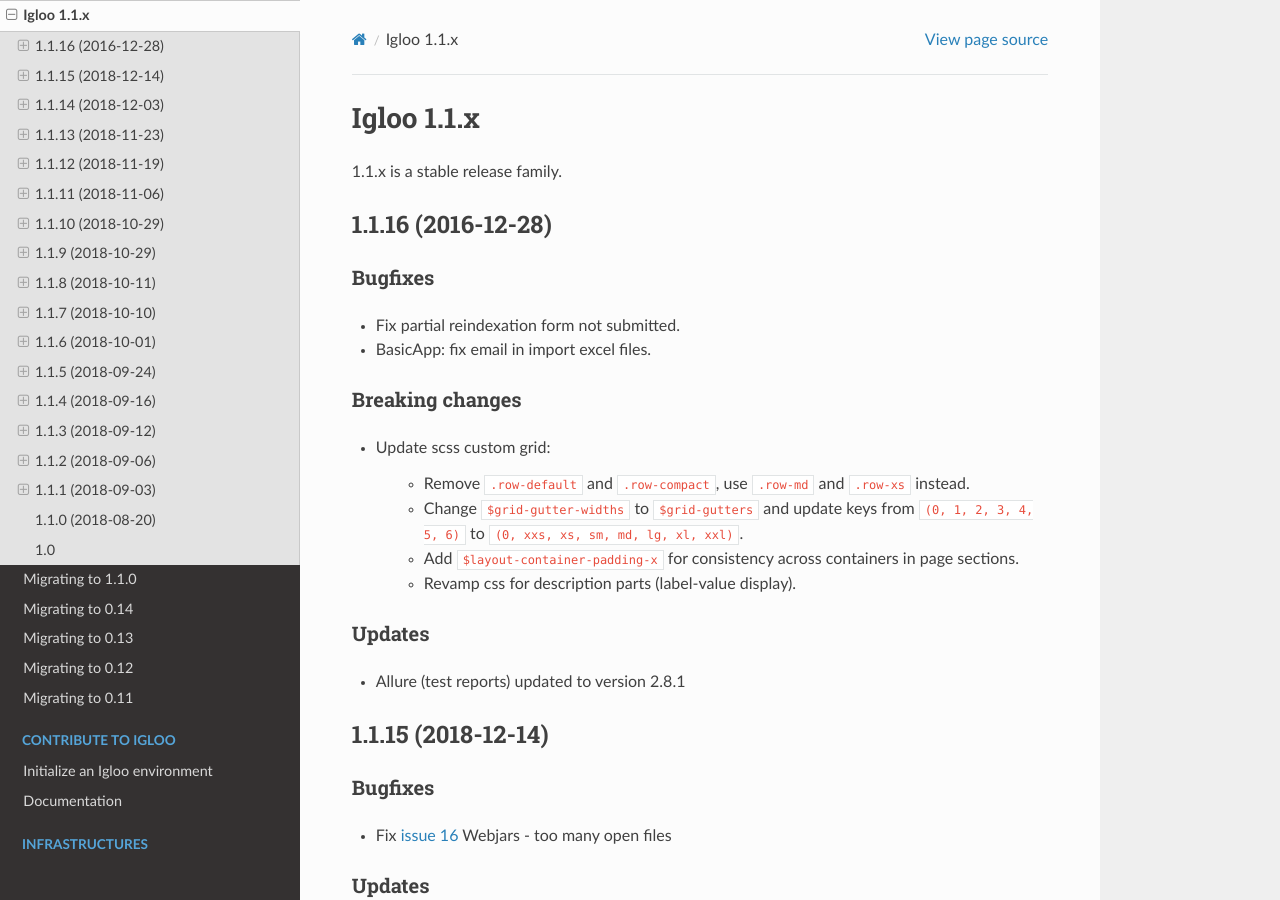
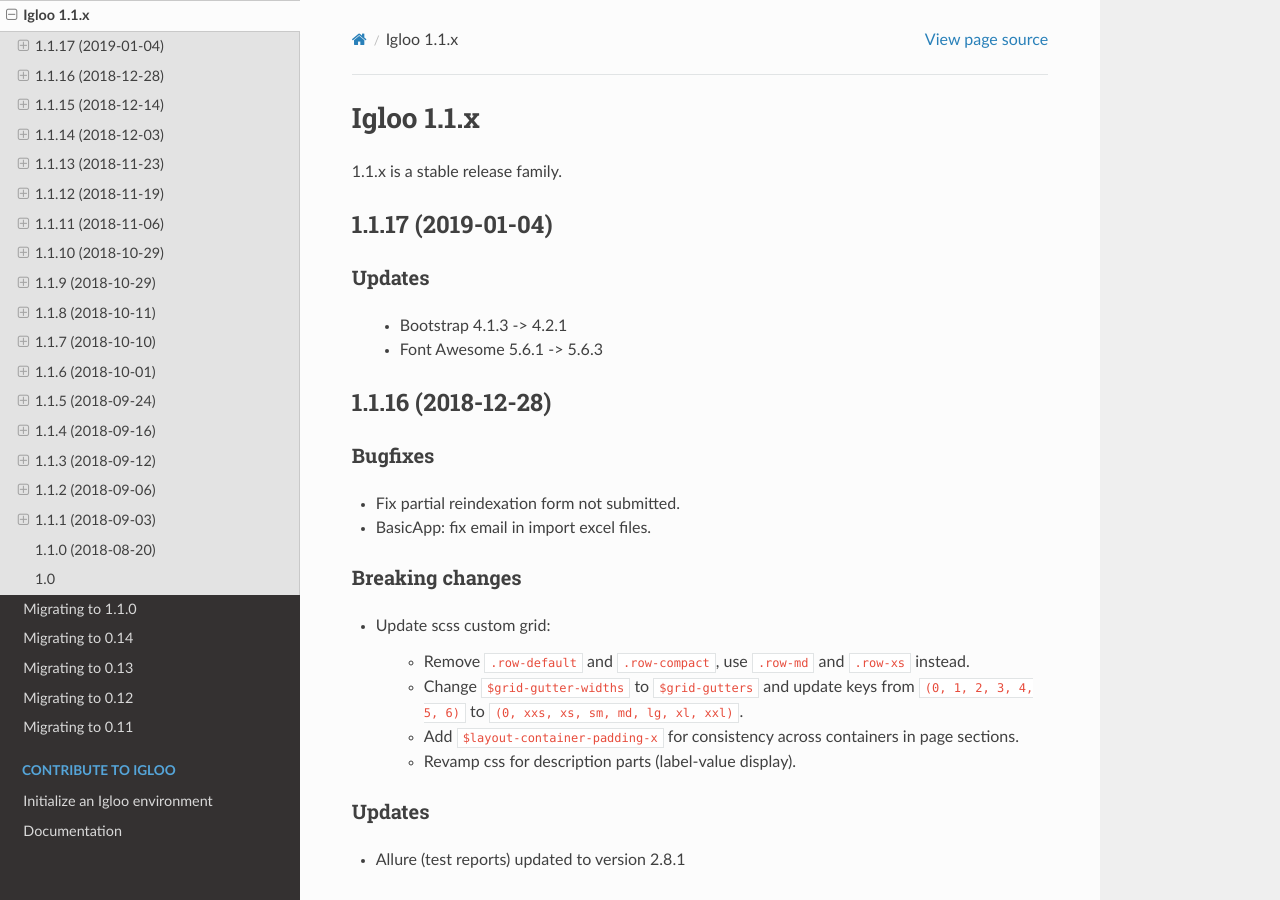
Before and after one commit to igloo-project/igloo-doc, a Sphinx documentation site: the page built from source/release-notes/1.1.x.rst, in a window 1280 px wide and 900 px high. Built offline with Sphinx 7.4.7 and the Read the Docs theme 2.0.0, drawn with Linux system fonts in a browser that asks for light colours.

Commit message:
1.1.17: update release notes

```diff
--- a/source/release-notes/1.1.x.rst
+++ b/source/release-notes/1.1.x.rst
@@ -4,9 +4,20 @@
 
 1.1.x is a stable release family.
 
+.. _v1.1.17:
+
+1.1.17 (2019-01-04)
+###################
+
+Updates
+*******
+
+ * Bootstrap 4.1.3 -> 4.2.1
+ * Font Awesome 5.6.1 -> 5.6.3
+
 .. _v1.1.16:
 
-1.1.16 (2016-12-28)
+1.1.16 (2018-12-28)
 ###################
 
 Bugfixes
```
